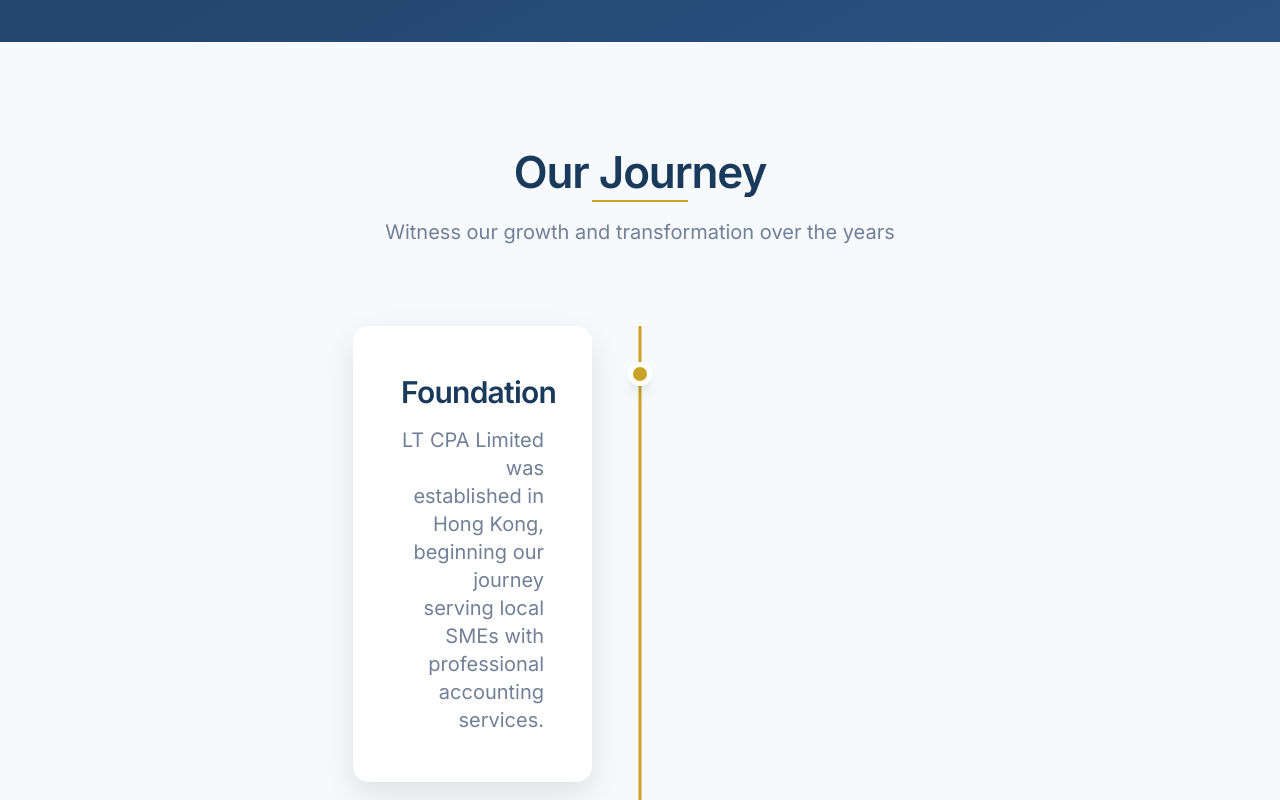
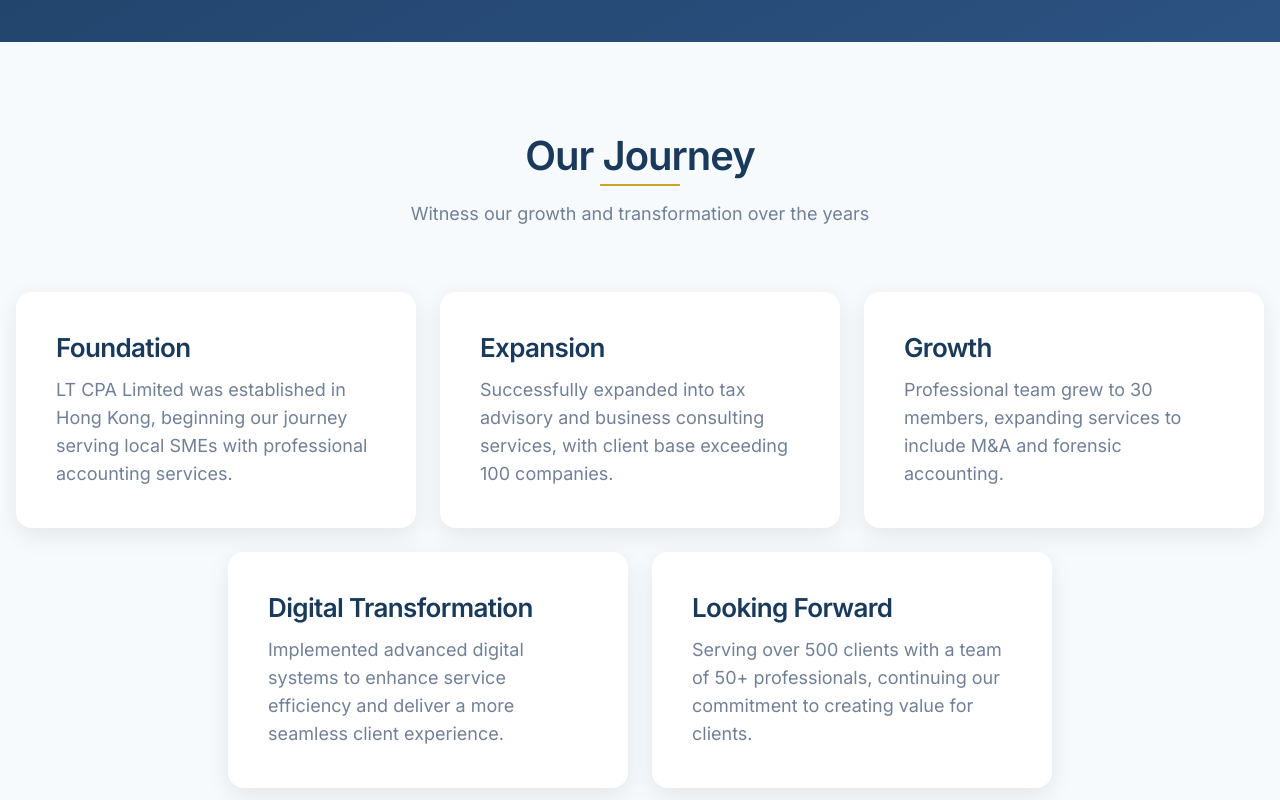
Before and after one commit to twmeric/chrisacc, a Next.js app: page /en/about/ in a window 1280 px wide. Shown: the part 2700-3500 px from the top of the page. Built offline with nearby package versions, Linux system fonts and the light colour scheme; no server answers.

Commit message:
fix: timeline back to flex-wrap horizontal cards

```diff
--- a/components/sections/TimelineSection.tsx
+++ b/components/sections/TimelineSection.tsx
@@ -11,26 +11,23 @@
 
 export default function TimelineSection({ lang, data }: TimelineSectionProps) {
   return (
-    <section className="bg-brand-cream px-4 py-20 md:py-28">
+    <section className="bg-brand-cream px-4 py-16 md:py-24">
       <div className="mx-auto max-w-[1600px]">
-        <div className="mb-14 text-center md:mb-20">
-          <h2 className="relative inline-block text-3xl font-bold text-brand-navy md:text-[44px]">
+        <div className="mb-12 text-center md:mb-16">
+          <h2 className="relative inline-block text-3xl font-bold text-brand-navy md:text-[40px]">
             {data.title}
-            <span className="absolute -bottom-3 left-1/2 h-[2px] w-24 -translate-x-1/2 bg-brand-gold" />
+            <span className="absolute -bottom-3 left-1/2 h-[2px] w-20 -translate-x-1/2 bg-brand-gold" />
           </h2>
-          <p className="mx-auto mt-6 max-w-[700px] text-xl text-text-light">{data.subtitle}</p>
+          <p className="mx-auto mt-6 max-w-[600px] text-lg text-text-light">{data.subtitle}</p>
         </div>
-        <div className="relative">
-          {/* Vertical line — left side on mobile, center on desktop */}
-          <div className="absolute left-5 top-0 bottom-0 w-[3px] -translate-x-1/2 bg-brand-gold md:left-1/2" />
+        <div className="flex flex-wrap justify-center gap-6">
           {data.events.map((event, idx) => (
-            <TimelineItem
+            <div
               key={idx}
-              year={event.year}
-              title={event.title}
-              description={event.desc}
-              side={idx % 2 === 0 ? "left" : "right"}
-            />
+              className="w-full sm:w-[calc(50%-0.75rem)] lg:w-[calc(33.333%-1rem)]"
+            >
+              <TimelineItem title={event.title} description={event.desc} />
+            </div>
           ))}
         </div>
       </div>
--- a/components/ui/TimelineItem.tsx
+++ b/components/ui/TimelineItem.tsx
@@ -1,33 +1,13 @@
 interface TimelineItemProps {
-  year: string;
   title: string;
   description: string;
-  side: "left" | "right";
 }
 
-export default function TimelineItem({ year, title, description, side }: TimelineItemProps) {
+export default function TimelineItem({ title, description }: TimelineItemProps) {
   return (
-    <div className="relative mb-10 md:mb-14">
-      {/* Dot on the timeline */}
-      <span className="absolute left-5 top-[36px] z-10 h-6 w-6 -translate-x-1/2 rounded-full border-[5px] border-white bg-brand-gold shadow-lg md:left-1/2 md:-translate-x-1/2" />
-
-      {/* Card row */}
-      <div
-        className={`flex justify-start pl-12 md:pl-0 ${
-          side === "left" ? "md:justify-end md:pr-[50%]" : "md:justify-start md:pl-[50%]"
-        }`}
-      >
-        <div className={`w-full md:w-[46%] ${side === "left" ? "md:pr-12" : "md:pl-12"}`}>
-          <div
-            className={`rounded-2xl bg-white p-8 shadow-[0_12px_32px_rgba(0,0,0,0.1)] transition-all duration-300 hover:-translate-y-2 hover:shadow-[0_24px_56px_rgba(0,0,0,0.16)] sm:p-10 lg:p-12 ${
-              side === "left" ? "md:text-right" : "md:text-left"
-            }`}
-          >
-            <h4 className="mb-4 text-2xl font-bold text-brand-navy sm:text-3xl">{title}</h4>
-            <p className="text-lg leading-relaxed text-text-light sm:text-xl">{description}</p>
-          </div>
-        </div>
-      </div>
+    <div className="group flex flex-col justify-center rounded-2xl bg-white p-6 shadow-[0_8px_24px_rgba(0,0,0,0.08)] transition-all duration-300 hover:-translate-y-1 hover:shadow-[0_16px_40px_rgba(0,0,0,0.14)] sm:p-8 lg:p-10">
+      <h4 className="mb-3 text-xl font-bold text-brand-navy sm:text-2xl lg:text-[26px]">{title}</h4>
+      <p className="text-base leading-relaxed text-text-light sm:text-lg">{description}</p>
     </div>
   );
 }
--- a/public/images-manifest.json
+++ b/public/images-manifest.json
@@ -1,5 +1,5 @@
 {
-  "generatedAt": "2026-04-21T04:33:34.108Z",
+  "generatedAt": "2026-04-21T04:38:58.403Z",
   "objects": [
     {
       "key": "about-team.jpg",
```
Also changed, not shown: public/admin/admin.css.
